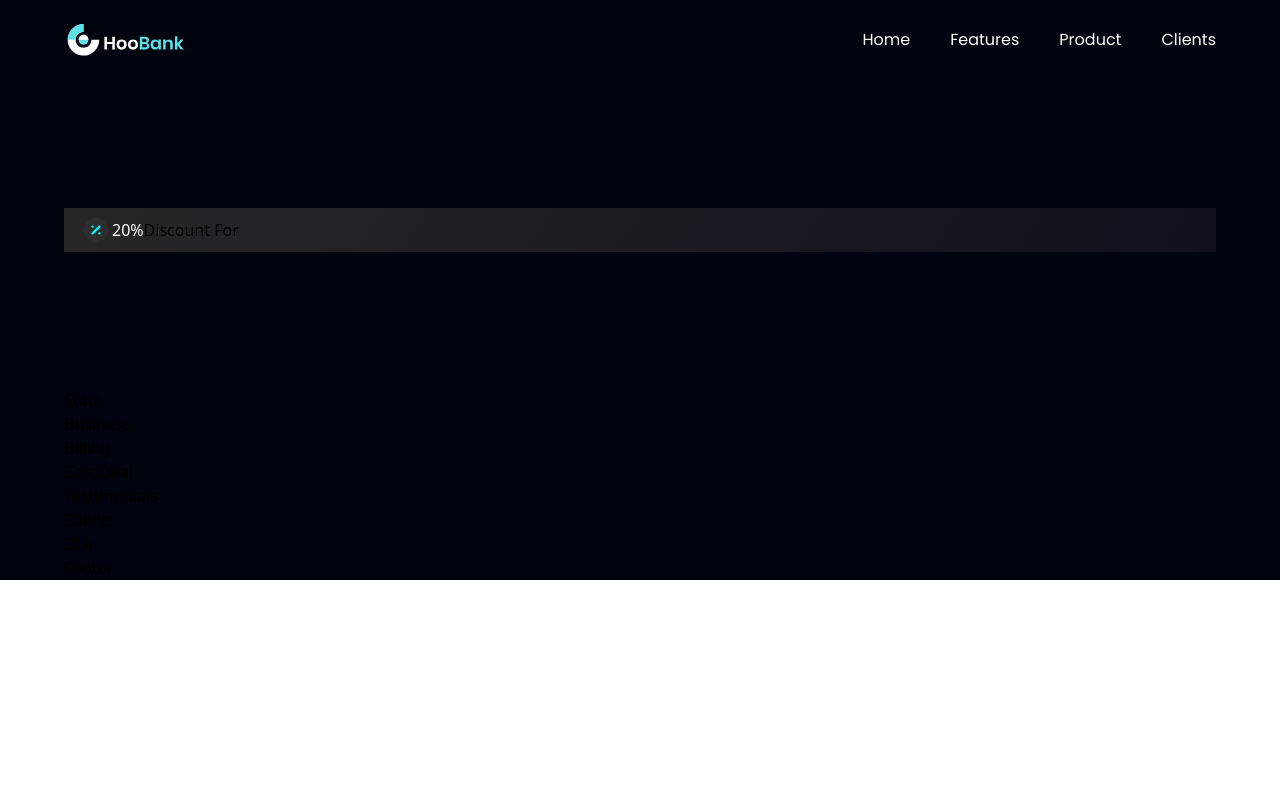
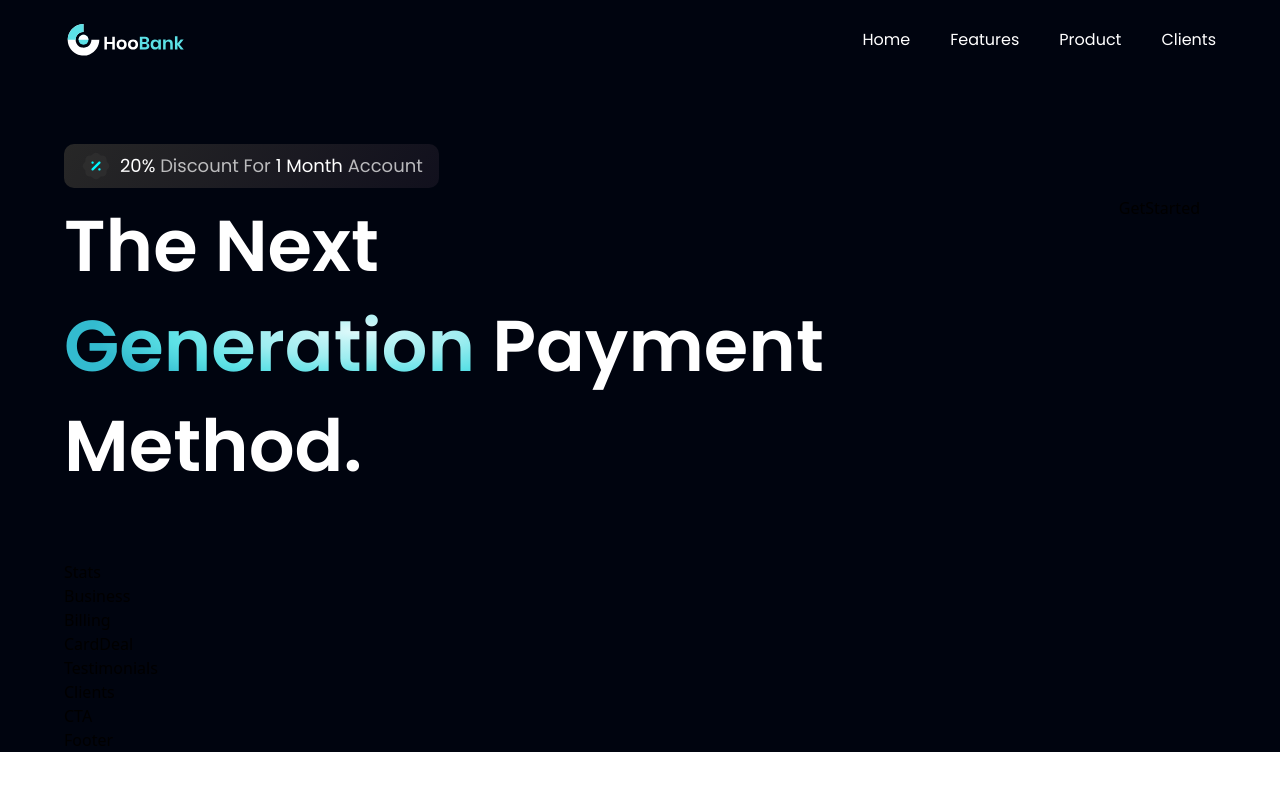
Before and after one commit to Phemel0/fnb-modern-bank-website, a React (Vite) app: page / in a window 1280 px wide. Shown: the top 790 px of the page. Built offline with nearby package versions, Linux system fonts and the light colour scheme.

Commit message:
Constants added to Hero Section

```diff
--- a/src/components/Hero.jsx
+++ b/src/components/Hero.jsx
@@ -1,15 +1,29 @@
 import styles from '../style';
-import { discount, robot } from '../assets';
+import { discount } from '../assets';
+import GetStarted from './GetStarted';
 
 const Hero = () => (
   <section id="home" className={`flex md:flex-row flex-col ${styles.paddingY}`}>
-    <div className={`flex-1 ${styles.paddingY} flex-col xl:px-0 sm:px-16 px-6`}>
-      <div className='flex flex-row items-center py-[6px] px-4 bg-discount-gradient round-[10px] mb-2'>
+    <div className={`flex-1 ${styles.flexStart} flex-col xl:px-0 sm:px-16 px-6`}>
+      <div className='flex flex-row items-center py-[6px] px-4 bg-discount-gradient rounded-[10px] mb-2'>
         <img src={ discount } alt="discount" className='w-[32px] h-[32px]'/>
-        <span className='text-white'>20%</span>
-        Discount For {" "}
+        <p className={`${styles.paragraph} ml-2`}>
+          <span className='text-white'>20%</span> Discount For {" "}
+          <span className='text-white'>1 Month</span> Account
+        </p>
+      </div>
+
+      <div className='flex flex-row justify-between items center w-full'>
+        <h1 className='flex-1 font-poppins font-semibold ss:text-[72px] text-[52px] text-white ss:leading-[100px] leading-[75px]'>The Next <br className='sm:block hidden'/> {" "}
+        <span className='text-gradient'>Generation</span> {" "}
+          Payment Method.
+        </h1>
+        <div className='ss:flex hidden md:mr-4 '>
+          <GetStarted />
+        </div>
       </div>
     </div>
+
   </section>
 
 )
```
